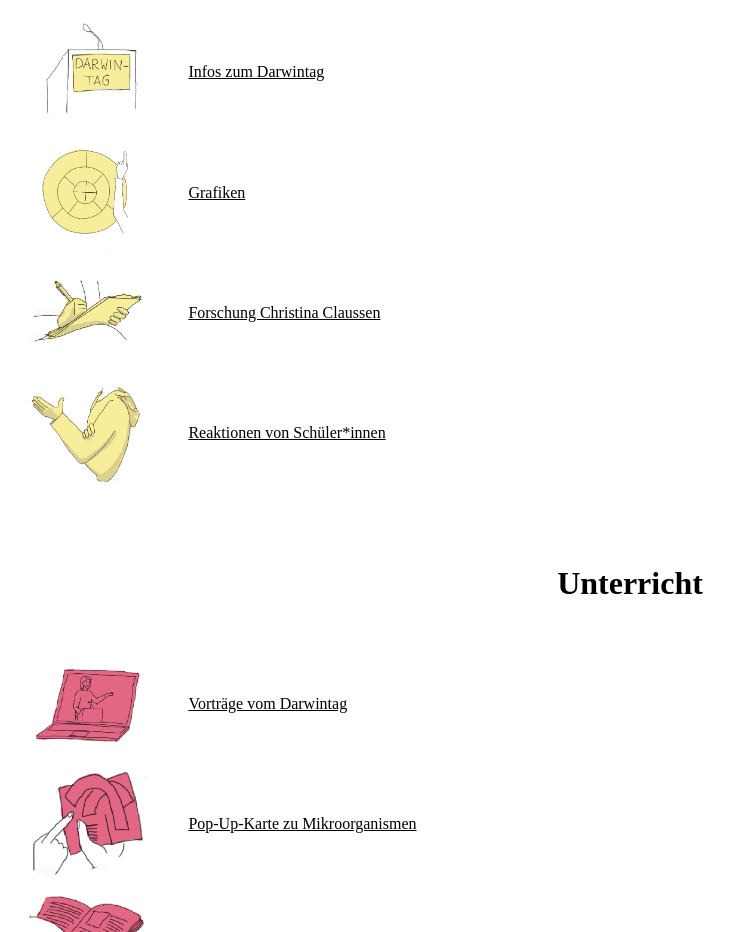
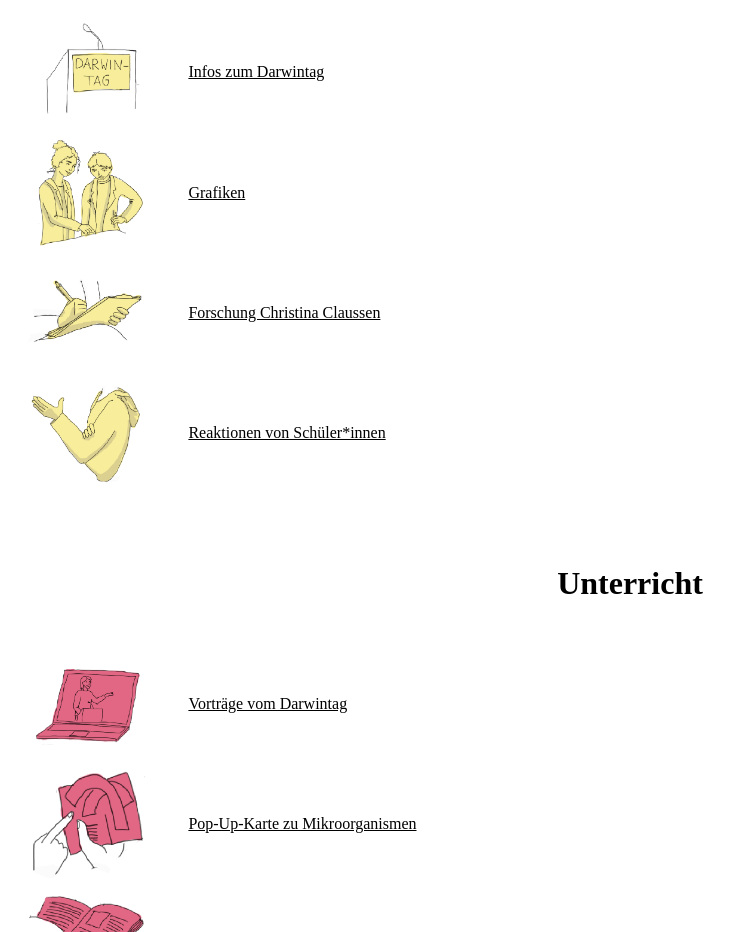
Before and after one commit to theresus/theresus.github.io, a plain HTML site: page index.html in a window 1280 px wide. Shown: the part 2520-3452 px from the top of the page, without its empty margins (10-744 px from the left). Drawn offline with Linux system fonts and the light colour scheme.

Commit message:
new pictures

```diff
--- a/index.html
+++ b/index.html
@@ -125,7 +125,7 @@
             <a class="linktext" href="media/probe.pdf">Infos zum Darwintag</a>
         </div>
         <div class="material-einzeln">
-            <img class="vorschaubild" src="media/grafik.png" alt="">
+            <img class="vorschaubild" src="media/forschungsarbeit.png" alt="">
             <a class="linktext" href="media/probe.pdf">Grafiken</a>
         </div>
         <div class="material-einzeln">
```
Also changed, not shown: media/forschungsarbeit.png (added), 1 other file.
